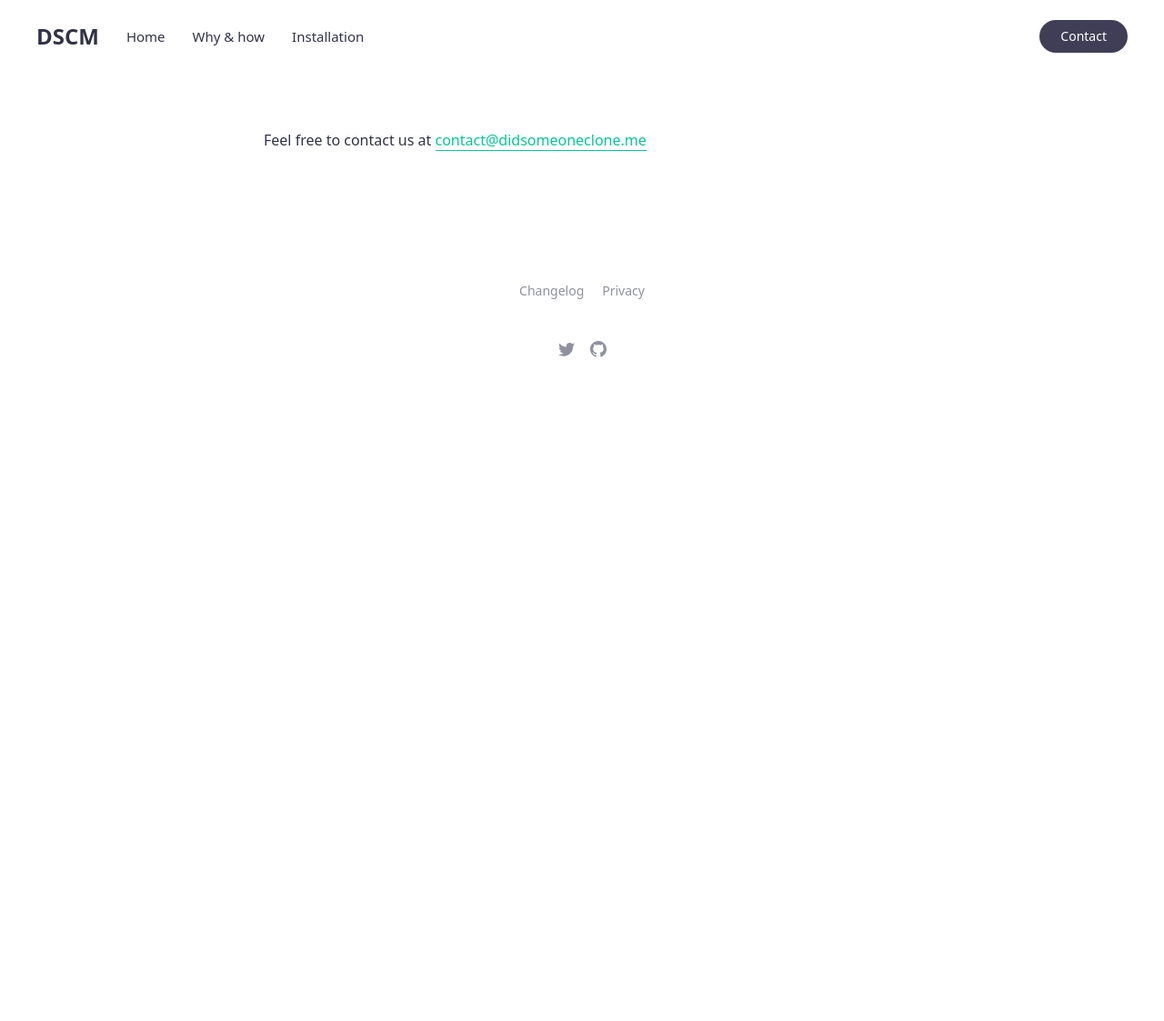
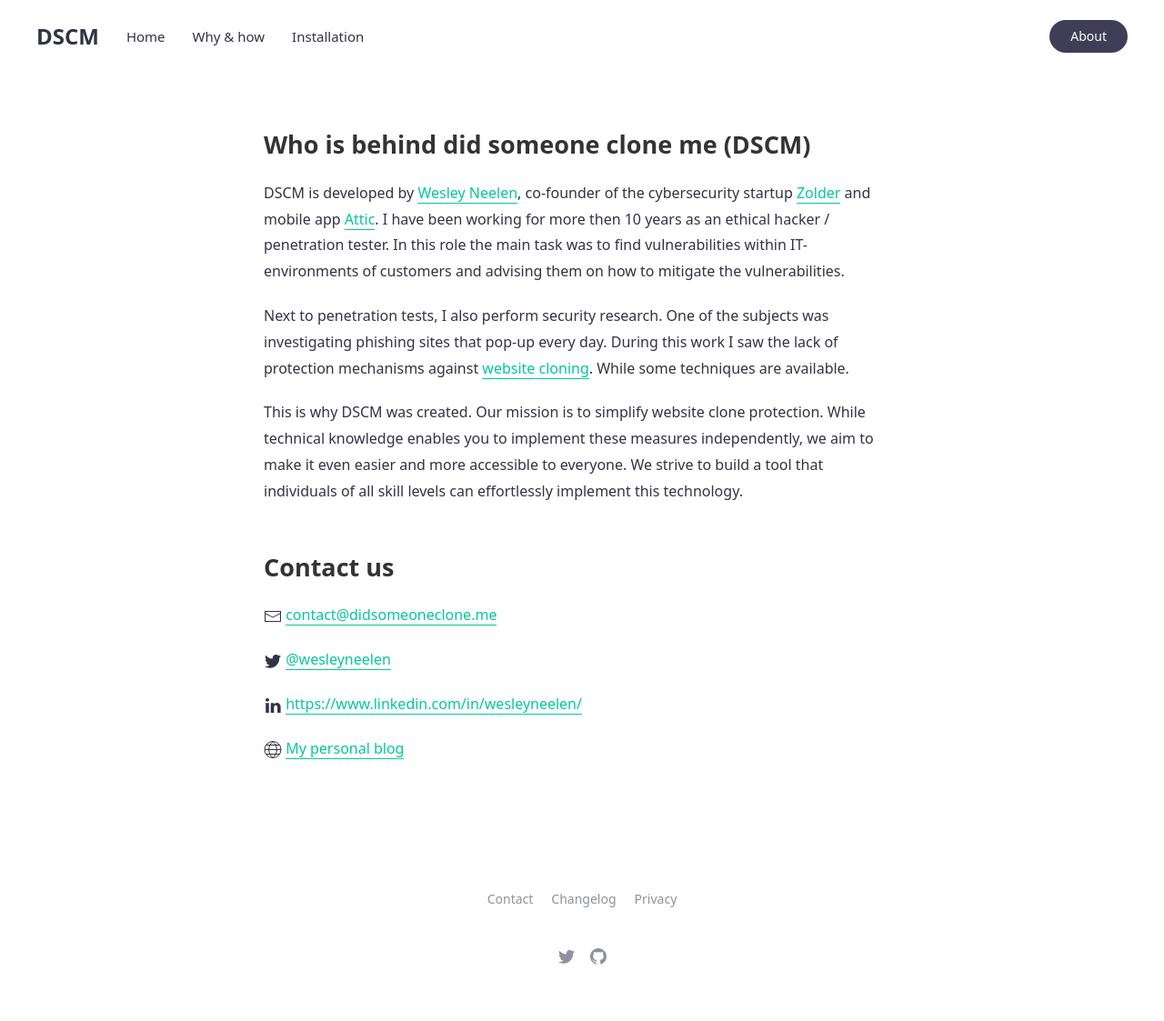
Before and after one commit to didsomeonecloneme/didsomeonecloneme.github.io, a Jekyll site: the page built from contact.md, in a window 1280 px wide. Shown: the whole page at 91% size. Built offline with Jekyll 4.4.1, drawn with Linux system fonts in a browser that asks for light colours; before the commit the page ends 900 px from its top, so only the background shows below that.

Commit message:
Update contact page

```diff
--- a/_data/navigation_footer.yml
+++ b/_data/navigation_footer.yml
@@ -1,4 +1,7 @@
 # Footer navigation links
+
+- title: Contact
+  url: /contact/#contact-us
 
 - title: Changelog
   url: /changelog/
--- a/_data/navigation_header.yml
+++ b/_data/navigation_header.yml
@@ -21,7 +21,7 @@ right:
 #    url: /changelog-timeline/
 #    button: primary-outline
 
-  - title: Contact
+  - title: About
     url: /contact/
     button: success
 
--- a/_data/navigation_mobile.yml
+++ b/_data/navigation_mobile.yml
@@ -15,6 +15,6 @@
 #- title: Changelog
 #  url: /changelog-timeline/
 
-- title: Contact
+- title: About
   url: /contact/
   button: success
--- a/contact.md
+++ b/contact.md
@@ -7,4 +7,19 @@ image: /uploads/dscm_sm.png
 description: If you have any questions or concerns regarding our clone detection services, please don't hesitate to get in touch with us.
 ---
 
-Feel free to contact us at <a href="mailto:contact@didsomeoneclone.me">contact@didsomeoneclone.me</a>
+## Who is behind did someone clone me (DSCM)
+DSCM is developed by <a href="https://www.linkedin.com/in/wesleyneelen/">Wesley Neelen</a>, co-founder of the cybersecurity startup <a href="https://zolder.io/">Zolder</a> and mobile app <a href="https://atticsecurity.com/">Attic</a>.
+I have been working for more then 10 years as an ethical hacker / penetration tester. In this role the main task was to find vulnerabilities within IT-environments of customers and advising them on how to mitigate the vulnerabilities.
+
+Next to penetration tests, I also perform security research. One of the subjects was investigating phishing sites that pop-up every day. During this work I saw the lack of protection mechanisms against <a href="/what-is-website-cloning/">website cloning</a>. While some techniques are available.
+
+This is why DSCM was created. Our mission is to simplify website clone protection. While technical knowledge enables you to implement these measures independently, we aim to make it even easier and more accessible to everyone. We strive to build a tool that individuals of all skill levels can effortlessly implement this technology.
+
+## Contact us
+<span data-uk-icon="icon: mail;" class=""></span> <a href="mailto:contact@didsomeoneclone.me">contact@didsomeoneclone.me</a>
+
+<span data-uk-icon="icon: twitter;" class=""></span> <a href="https://twitter.com/wesleyneelen">@wesleyneelen</a>
+
+<span data-uk-icon="icon: linkedin;" class=""></span> <a href="https://www.linkedin.com/in/wesleyneelen/">https://www.linkedin.com/in/wesleyneelen/</a>
+
+<span data-uk-icon="icon: world;" class=""></span> <a href="https://forsec.nl">My personal blog</a>
```
